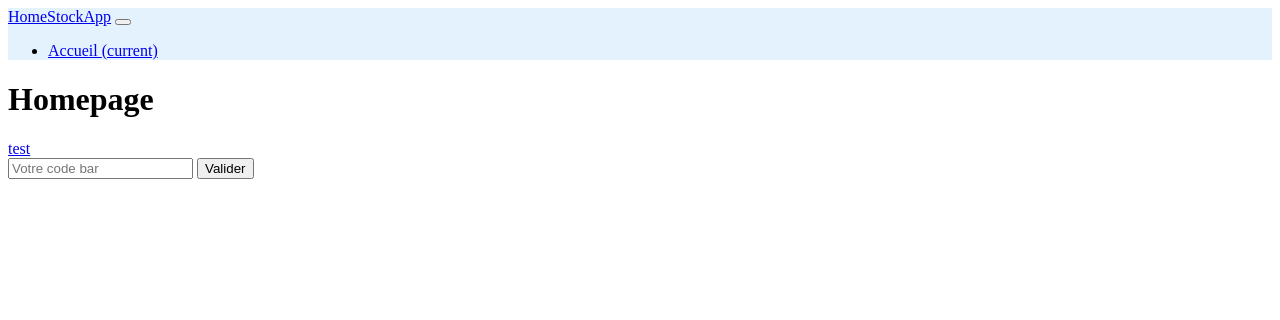
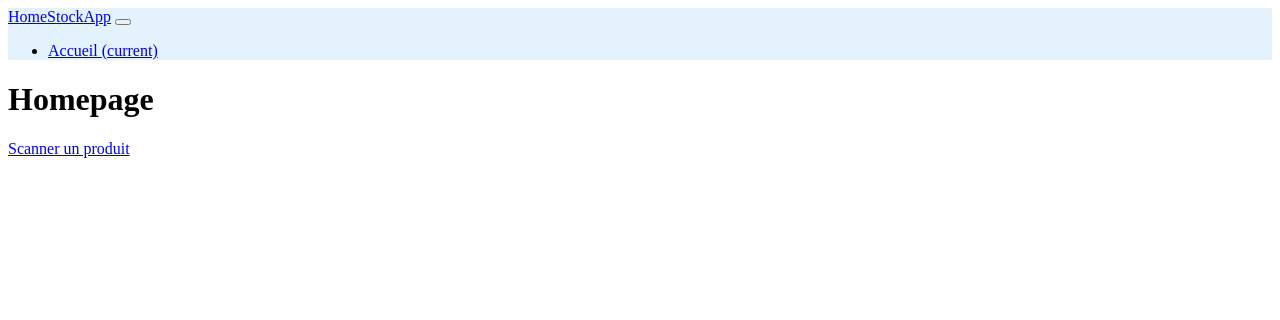
Before and after one commit to Neileruaa/HomeStockApp, a Symfony app: template templates/home/index.html.twig in a window 1280 px wide. Shown: the top 320 px of the page. Run offline with Twig, Linux system fonts and the light colour scheme; the template is opened without the code that fills it, so the values that code supplies are empty; some libraries are stand-ins or nearby versions.

Commit message:
Nouvelle navigation

```diff
--- a/src/Controller/HomeController.php
+++ b/src/Controller/HomeController.php
@@ -15,9 +15,6 @@ class HomeController extends AbstractController
     public function index()
     {
         return $this->render('home/index.html.twig', [
-            'codebar' => null,
-            'nameProduct' => null,
-            'pathImage' => null
         ]);
     }
 
@@ -31,7 +28,7 @@ class HomeController extends AbstractController
 
 		$image = $barcodeManager->getImageOfProduct($codebar);
 
-		return $this->render('home/index.html.twig', [
+		return $this->render('product/show_result.html.twig', [
 			'codebar' => $codebar,
 			'nameProduct' => $nameProduct,
 			'pathImage' => $image
--- a/src/Controller/ProductController.php
+++ b/src/Controller/ProductController.php
@@ -12,7 +12,7 @@ class ProductController extends AbstractController
      */
     public function scanner()
     {
-        return $this->render('product/index.html.twig', [
+        return $this->render('product/scanner.html.twig', [
         ]);
     }
 }
--- a/templates/home/index.html.twig
+++ b/templates/home/index.html.twig
@@ -4,12 +4,5 @@
 
 {% block body %}
     <h1>Homepage</h1>
-    <a href="#" class="btn btn-primary">test</a>
-    <form action="{{ path('app_home_findbarcode') }}" method="post">
-        <input type="number" id="codebar" name="codebar" placeholder="Votre code bar">
-        <input type="submit" value="Valider" class="btn btn-success">
-    </form>
-    {% if codebar %} {{ codebar }} {% endif %}
-    {% if nameProduct %} {{ nameProduct }} {% endif %}
-    {% if pathImage %} <img src="{{ pathImage }}" alt="">{% endif %}
+    <a href="{{ path('app_product_scanner') }}">Scanner un produit</a>
 {% endblock %}
```
Also changed, not shown: templates/product/show_result.html.twig (added, +15 -0 lines), templates/product/scanner.html.twig (renamed from templates/product/index.html.twig).
